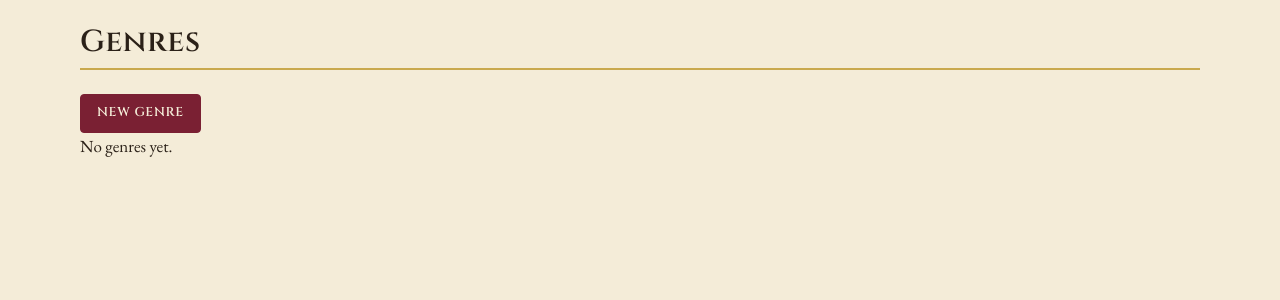
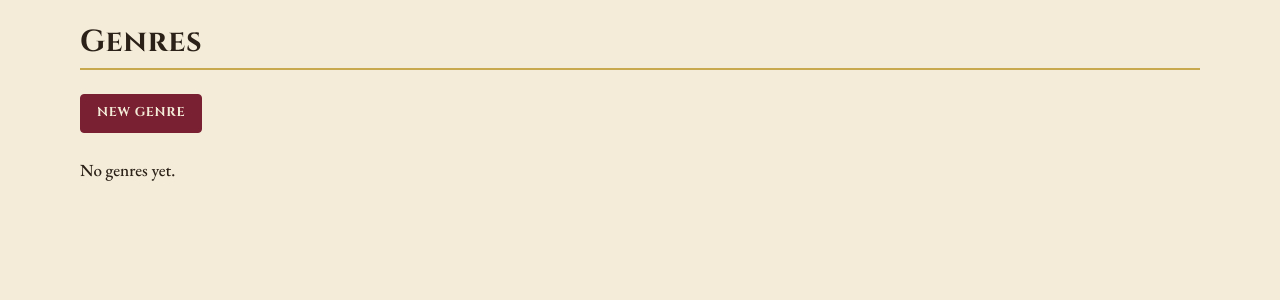
Before and after one commit to BatetDev/top-project-inventory-application, a Node server app: page /genres in a window 1280 px wide. Shown: the top 300 px of the page. Run offline with Node 20, Linux system fonts and the light colour scheme; data that the repository does not hold is empty.

Commit message:
style: brighten cards, tighten spacing, increase font weights

```diff
--- a/public/css/base.css
+++ b/public/css/base.css
@@ -17,6 +17,7 @@ body {
   color: var(--ink);
   font-family: var(--font-body);
   font-size: 1.0625rem;
+  font-weight: 500;
   line-height: 1.6;
 }
 
@@ -24,7 +25,7 @@ h1,
 h2,
 h3 {
   font-family: var(--font-heading);
-  font-weight: 600;
+  font-weight: 700;
   line-height: 1.2;
   color: var(--ink);
 }
--- a/public/css/components.css
+++ b/public/css/components.css
@@ -8,7 +8,7 @@ button {
   display: inline-block;
   font-family: var(--font-heading);
   font-size: 0.8rem;
-  font-weight: 600;
+  font-weight: 700;
   letter-spacing: 0.06em;
   text-transform: uppercase;
   padding: var(--space-sm) var(--space-md);
@@ -90,7 +90,7 @@ button:hover {
 .release-title {
   font-family: var(--font-heading);
   font-size: 1.1rem;
-  font-weight: 600;
+  font-weight: 700;
   margin: 0 0 var(--space-xs);
   line-height: 1.3;
 }
--- a/public/css/forms.css
+++ b/public/css/forms.css
@@ -12,7 +12,7 @@ form {
 label {
   font-family: var(--font-heading);
   font-size: 0.78rem;
-  font-weight: 600;
+  font-weight: 700;
   letter-spacing: 0.06em;
   text-transform: uppercase;
   color: var(--ink-soft);
@@ -25,7 +25,7 @@ textarea {
   font-family: var(--font-body);
   font-size: 1rem;
   color: var(--ink);
-  background-color: #fffdf8;
+  background-color: var(--paper-light);
   border: 1px solid var(--gold-soft);
   border-radius: var(--radius);
   padding: var(--space-sm);
--- a/public/css/layout.css
+++ b/public/css/layout.css
@@ -24,7 +24,7 @@
 
 .genre,
 .release {
-  background-color: var(--parchment-deep);
+  background-color: var(--paper-light);
   border: 1px solid var(--gold-soft);
   border-radius: var(--radius);
   padding: var(--space-md);
--- a/public/css/tokens.css
+++ b/public/css/tokens.css
@@ -6,6 +6,7 @@
   /* Palette — Manuscript */
   --parchment: #f4ecd8;
   --parchment-deep: #e8dcc0;
+  --paper-light: #fffdf8;
   --ink: #2b2118;
   --ink-soft: #5a4a3a;
   --rubric: #7a2033;
--- a/views/genres/edit.ejs
+++ b/views/genres/edit.ejs
@@ -8,7 +8,7 @@
     <link rel="preconnect" href="https://fonts.googleapis.com" />
     <link rel="preconnect" href="https://fonts.gstatic.com" crossorigin />
     <link
-      href="https://fonts.googleapis.com/css2?family=Cinzel:wght@400;600&family=EB+Garamond:ital,wght@0,400;0,600;1,400&display=swap"
+      href="https://fonts.googleapis.com/css2?family=Cinzel:wght@400;600;700&family=EB+Garamond:ital,wght@0,400;0,500;0,600;1,400&display=swap"
       rel="stylesheet"
     />
   </head>
--- a/views/genres/index.ejs
+++ b/views/genres/index.ejs
@@ -8,13 +8,15 @@
     <link rel="preconnect" href="https://fonts.googleapis.com" />
     <link rel="preconnect" href="https://fonts.gstatic.com" crossorigin />
     <link
-      href="https://fonts.googleapis.com/css2?family=Cinzel:wght@400;600&family=EB+Garamond:ital,wght@0,400;0,600;1,400&display=swap"
+      href="https://fonts.googleapis.com/css2?family=Cinzel:wght@400;600;700&family=EB+Garamond:ital,wght@0,400;0,500;0,600;1,400&display=swap"
       rel="stylesheet"
     />
   </head>
   <body>
     <h1>Genres</h1>
-    <a href="/genres/new" class="button">New genre</a>
+    <div class="page-actions">
+      <a href="/genres/new" class="button">New genre</a>
+    </div>
 
     <% if (genres.length === 0) { %>
     <p>No genres yet.</p>
--- a/views/genres/new.ejs
+++ b/views/genres/new.ejs
@@ -8,7 +8,7 @@
     <link rel="preconnect" href="https://fonts.googleapis.com" />
     <link rel="preconnect" href="https://fonts.gstatic.com" crossorigin />
     <link
-      href="https://fonts.googleapis.com/css2?family=Cinzel:wght@400;600&family=EB+Garamond:ital,wght@0,400;0,600;1,400&display=swap"
+      href="https://fonts.googleapis.com/css2?family=Cinzel:wght@400;600;700&family=EB+Garamond:ital,wght@0,400;0,500;0,600;1,400&display=swap"
       rel="stylesheet"
     />
   </head>
--- a/views/genres/show.ejs
+++ b/views/genres/show.ejs
@@ -8,7 +8,7 @@
     <link rel="preconnect" href="https://fonts.googleapis.com" />
     <link rel="preconnect" href="https://fonts.gstatic.com" crossorigin />
     <link
-      href="https://fonts.googleapis.com/css2?family=Cinzel:wght@400;600&family=EB+Garamond:ital,wght@0,400;0,600;1,400&display=swap"
+      href="https://fonts.googleapis.com/css2?family=Cinzel:wght@400;600;700&family=EB+Garamond:ital,wght@0,400;0,500;0,600;1,400&display=swap"
       rel="stylesheet"
     />
   </head>
--- a/views/releases/edit.ejs
+++ b/views/releases/edit.ejs
@@ -7,7 +7,7 @@
     <link rel="stylesheet" href="/styles.css" />
     <link rel="preconnect" href="https://fonts.googleapis.com">
     <link rel="preconnect" href="https://fonts.gstatic.com" crossorigin>
-    <link href="https://fonts.googleapis.com/css2?family=Cinzel:wght@400;600&family=EB+Garamond:ital,wght@0,400;0,600;1,400&display=swap" rel="stylesheet">
+    <link href="https://fonts.googleapis.com/css2?family=Cinzel:wght@400;600;700&family=EB+Garamond:ital,wght@0,400;0,500;0,600;1,400&display=swap" rel="stylesheet">
   </head>
   <body>
     <h1>Edit release</h1>
--- a/views/releases/index.ejs
+++ b/views/releases/index.ejs
@@ -8,7 +8,7 @@
     <link rel="preconnect" href="https://fonts.googleapis.com" />
     <link rel="preconnect" href="https://fonts.gstatic.com" crossorigin />
     <link
-      href="https://fonts.googleapis.com/css2?family=Cinzel:wght@400;600&family=EB+Garamond:ital,wght@0,400;0,600;1,400&display=swap"
+      href="https://fonts.googleapis.com/css2?family=Cinzel:wght@400;600;700&family=EB+Garamond:ital,wght@0,400;0,500;0,600;1,400&display=swap"
       rel="stylesheet"
     />
   </head>
--- a/views/releases/new.ejs
+++ b/views/releases/new.ejs
@@ -7,7 +7,7 @@
     <link rel="stylesheet" href="/styles.css" />
     <link rel="preconnect" href="https://fonts.googleapis.com">
     <link rel="preconnect" href="https://fonts.gstatic.com" crossorigin>
-    <link href="https://fonts.googleapis.com/css2?family=Cinzel:wght@400;600&family=EB+Garamond:ital,wght@0,400;0,600;1,400&display=swap" rel="stylesheet">
+<link href="https://fonts.googleapis.com/css2?family=Cinzel:wght@400;600;700&family=EB+Garamond:ital,wght@0,400;0,500;0,600;1,400&display=swap" rel="stylesheet">
   </head>
   <body>
     <h1>New release</h1>
--- a/views/releases/show.ejs
+++ b/views/releases/show.ejs
@@ -8,7 +8,7 @@
     <link rel="preconnect" href="https://fonts.googleapis.com" />
     <link rel="preconnect" href="https://fonts.gstatic.com" crossorigin />
     <link
-      href="https://fonts.googleapis.com/css2?family=Cinzel:wght@400;600&family=EB+Garamond:ital,wght@0,400;0,600;1,400&display=swap"
+      href="https://fonts.googleapis.com/css2?family=Cinzel:wght@400;600;700&family=EB+Garamond:ital,wght@0,400;0,500;0,600;1,400&display=swap"
       rel="stylesheet"
     />
   </head>
```
